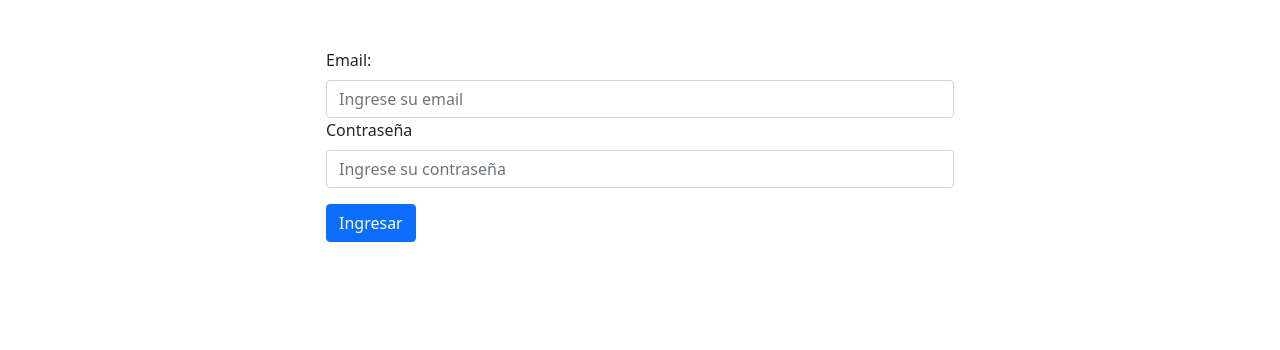
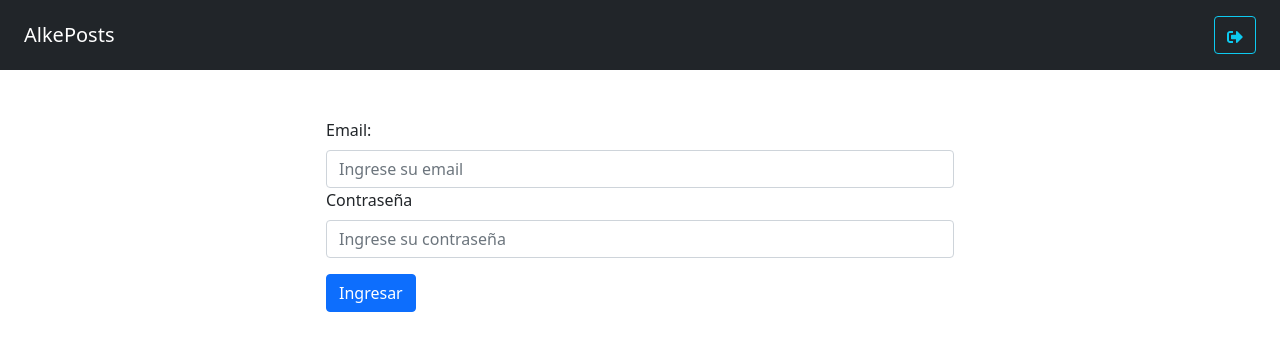
Before and after one commit to GastonLell/blog-alkemy, a React (Create React App) app: page /login in a window 1280 px wide. Shown: the top 350 px of the page. Built offline with nearby package versions, Linux system fonts and the light colour scheme.

Commit message:
creating the navbar

```diff
--- /dev/null
+++ b/src/components/NavBar/NavBar.jsx
@@ -0,0 +1,42 @@
+//REACT ROUTER
+import { Link, useHistory } from "react-router-dom";
+import {useEffect, useState} from 'react';
+//COMPONENTER BOOTSTRAP
+import { Navbar, Button, Col } from "react-bootstrap";
+
+//REACT ICONS
+import { FaSignOutAlt } from "react-icons/fa";
+
+
+const NavBar = () => {
+
+  const history = useHistory();
+
+  const handleSignOut = () => {
+
+    localStorage.removeItem('token');
+
+    history.push('/login')
+
+  }
+
+  return (
+    <Navbar bg="dark" variant="dark" className="px-4 py-3">
+
+      <Col className="px-0 text-left">
+        <Navbar.Brand>
+          <Link
+            style={{"text-decoration": "none", "color": "#fff"}}
+            to='/'
+          >AlkePosts</Link>
+        </Navbar.Brand>
+      </Col>
+
+      <Col className="d-flex justify-content-end" >
+        <Button variant="outline-info" onClick={handleSignOut}><FaSignOutAlt/></Button>
+      </Col>
+
+    </Navbar>
+  );
+};
+export default NavBar;
--- a/src/router.js
+++ b/src/router.js
@@ -1,10 +1,15 @@
+// COMPONENTS REACT BOOTSTRAP
 import { BrowserRouter, Switch, Route} from "react-router-dom";
-import Home from './pages/Home';
-import Login from './pages/Login';
+// COMPONENTS
+
+import NavBar from "./components/NavBar/NavBar";
 import PrivateRoute from "./components/PrivateRoute/PrivateRoute";
+import Home from "./pages/Home";
+import Login from "./pages/Login";
 const Router = () => {
     return(
         <BrowserRouter>
+            <NavBar/>
             <Switch>
                 <PrivateRoute exact path="/" component={Home} />
                 <Route exact path="/login" component={Login} />
```
Also changed, not shown: 1 other file (tests, documents, lock files or other folders).
